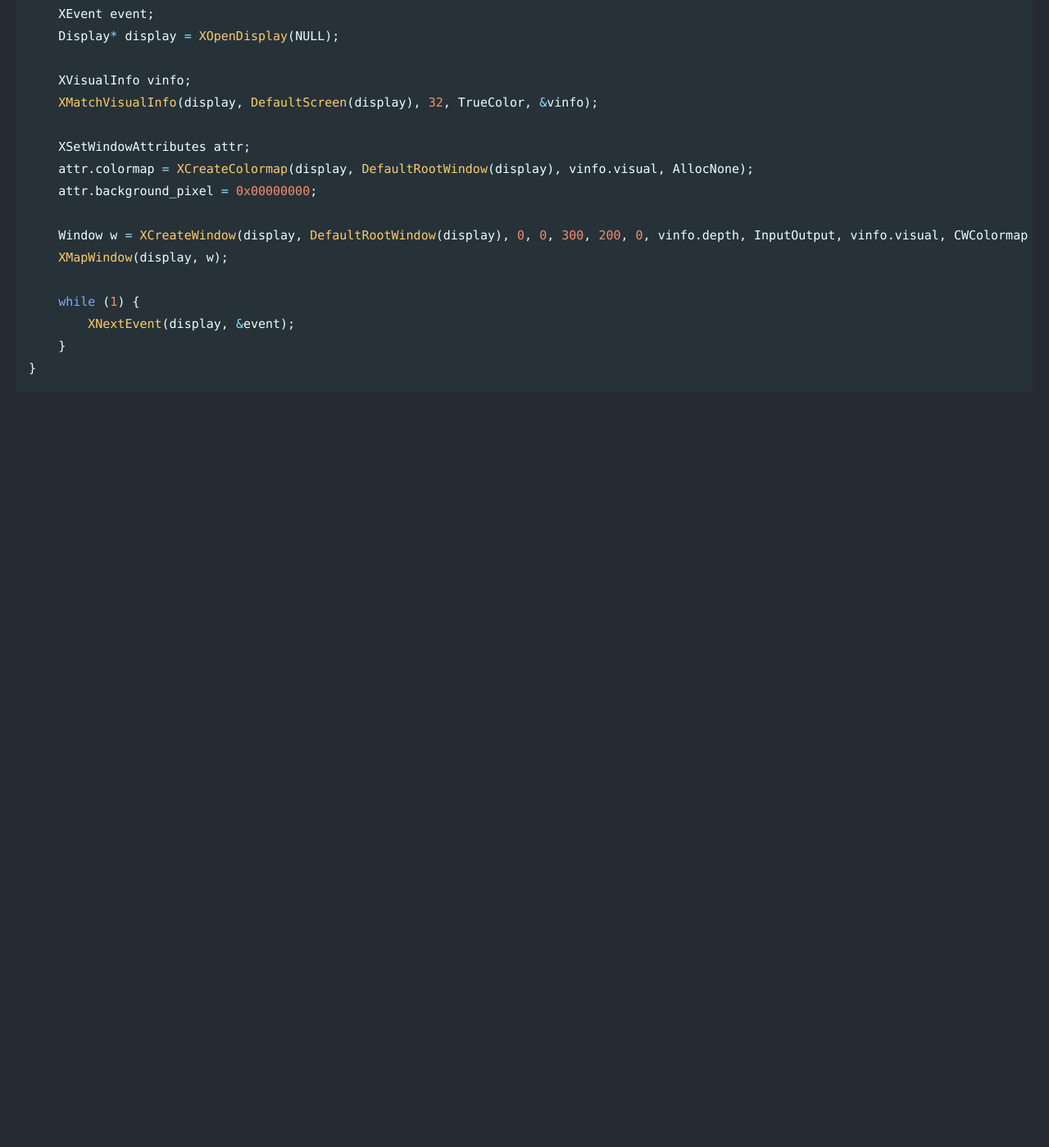
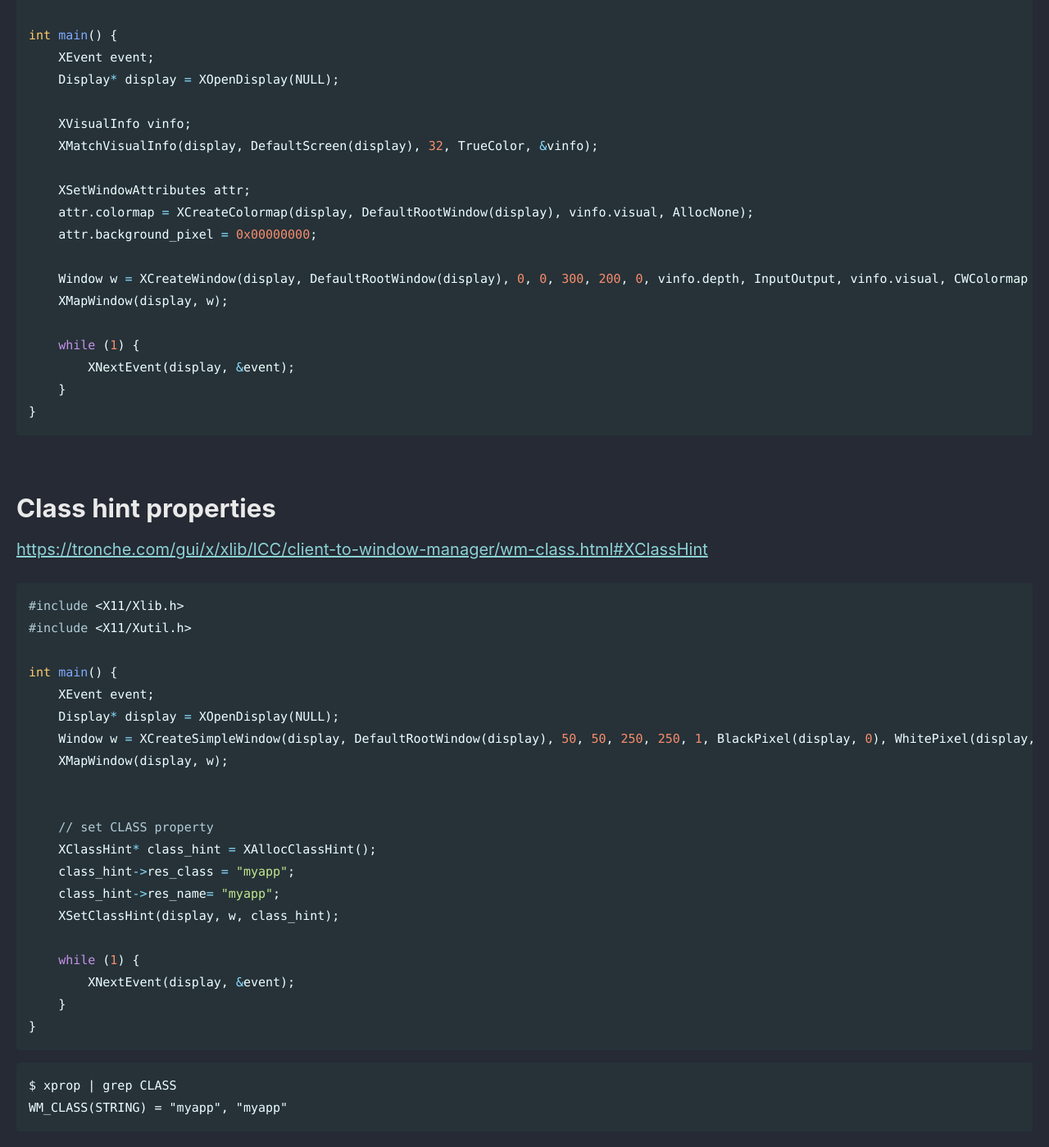
Before and after one commit to Connor-McCartney/Connor-McCartney.github.io, a Jekyll site: the page built from _pages/misc/xguic.md, in a window 1280 px wide and 1400 px high, scrolled down 1070 px. Shown: the whole window at 82% size. Built offline with Jekyll 4.4.1, drawn with Linux system fonts in a browser that asks for light colours; cached includes are drawn as plain includes; before the commit the page ends 1593 px from its top, so only the background shows below that; some of the changed text lies outside the part shown.

Commit message:
Update xguic.md

````diff
--- a/_pages/misc/xguic.md
+++ b/_pages/misc/xguic.md
@@ -11,6 +11,8 @@ title: Simple X11 GUI Window in C
 Doc: <https://www.x.org/releases/X11R7.7/doc/libX11/libX11/libX11.html>
 
 <br>
+
+# simple window
 
 ```c
 #include <X11/Xlib.h>
@@ -38,7 +40,7 @@ gcc x.c -lX11
 
 edit `attr.background_pixel`
 
-```python
+```c
 #include <X11/Xlib.h>
 #include <X11/Xutil.h>
 
@@ -61,3 +63,39 @@ int main() {
     }
 }
 ```
+
+<br>
+
+# Class hint properties
+
+<https://tronche.com/gui/x/xlib/ICC/client-to-window-manager/wm-class.html#XClassHint>
+
+```c
+#include <X11/Xlib.h>
+#include <X11/Xutil.h>
+
+int main() {
+    XEvent event;
+    Display* display = XOpenDisplay(NULL);
+    Window w = XCreateSimpleWindow(display, DefaultRootWindow(display), 50, 50, 250, 250, 1, BlackPixel(display, 0), WhitePixel(display, 0));
+    XMapWindow(display, w);
+
+
+    // set CLASS property
+    XClassHint* class_hint = XAllocClassHint();
+    class_hint->res_class = "myapp";
+    class_hint->res_name= "myapp";
+    XSetClassHint(display, w, class_hint);
+
+    while (1) {
+        XNextEvent(display, &event);
+    }
+}
+```
+
+```
+$ xprop | grep CLASS
+WM_CLASS(STRING) = "myapp", "myapp"
+```
+
+<br>
````
